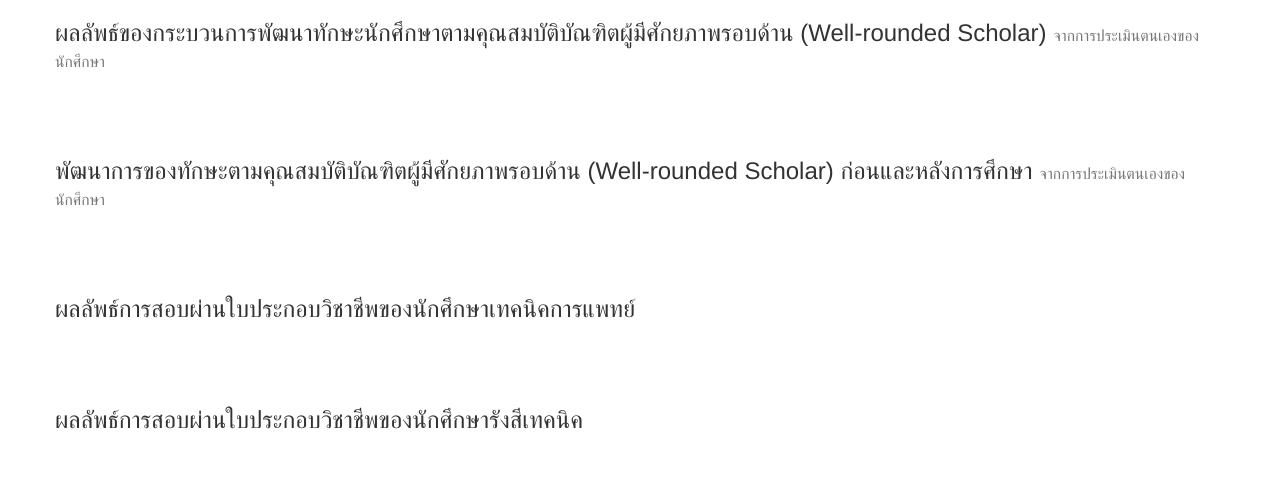
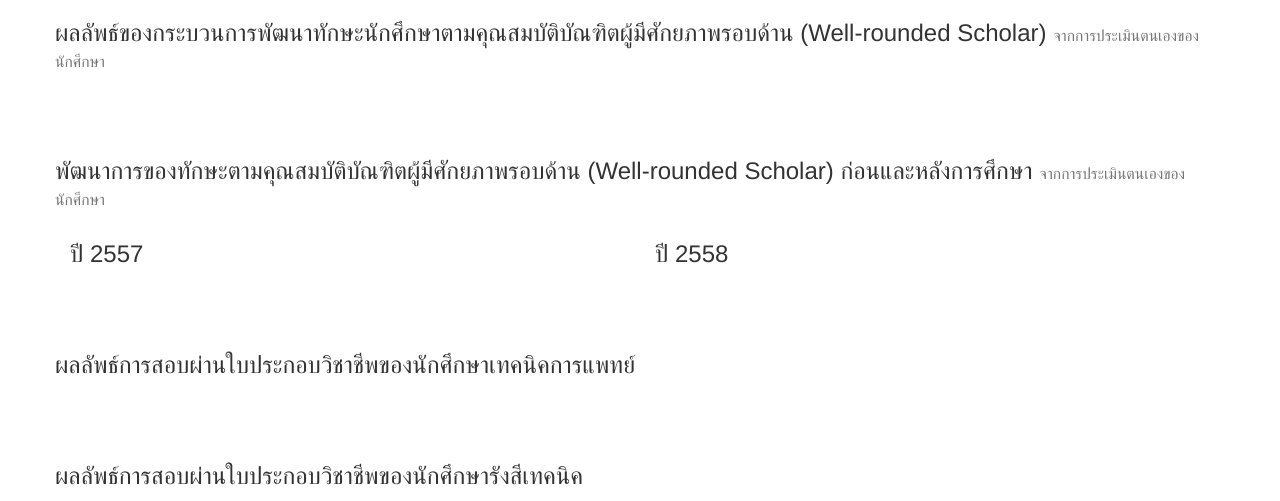
Before and after one commit to MUMT-IT/mis-frontend, a Flask app: template app/templates/education/undergrad-embed.html in a window 1280 px wide. Shown: the top 501 px of the page. Run offline with Flask 2, Linux system fonts and the light colour scheme; the template is opened without the code that fills it, so the values that code supplies are empty; parts of the project's set-up code (start-up, migrations or seed data) failed here and were passed over; some libraries are stand-ins or nearby versions.

Commit message:
added years to the chart

```diff
--- a/app/templates/education/undergrad-embed.html
+++ b/app/templates/education/undergrad-embed.html
@@ -28,9 +28,11 @@
                 <h3>พัฒนาการของทักษะตามคุณสมบัติบัณฑิตผู้มีศักยภาพรอบด้าน (Well-rounded Scholar)
                     ก่อนและหลังการศึกษา <small>จากการประเมินตนเองของนักศึกษา</small></h3>
                 <div class="col-md-6">
+                    <h3>ปี 2557</h3>
                     <canvas id="wrs-dev-chart-1" height="50" width="100"></canvas>
                 </div>
                 <div class="col-md-6">
+                    <h3>ปี 2558</h3>
                     <canvas id="wrs-dev-chart-2" height="50" width="100"></canvas>
                 </div>
             </div>
```
